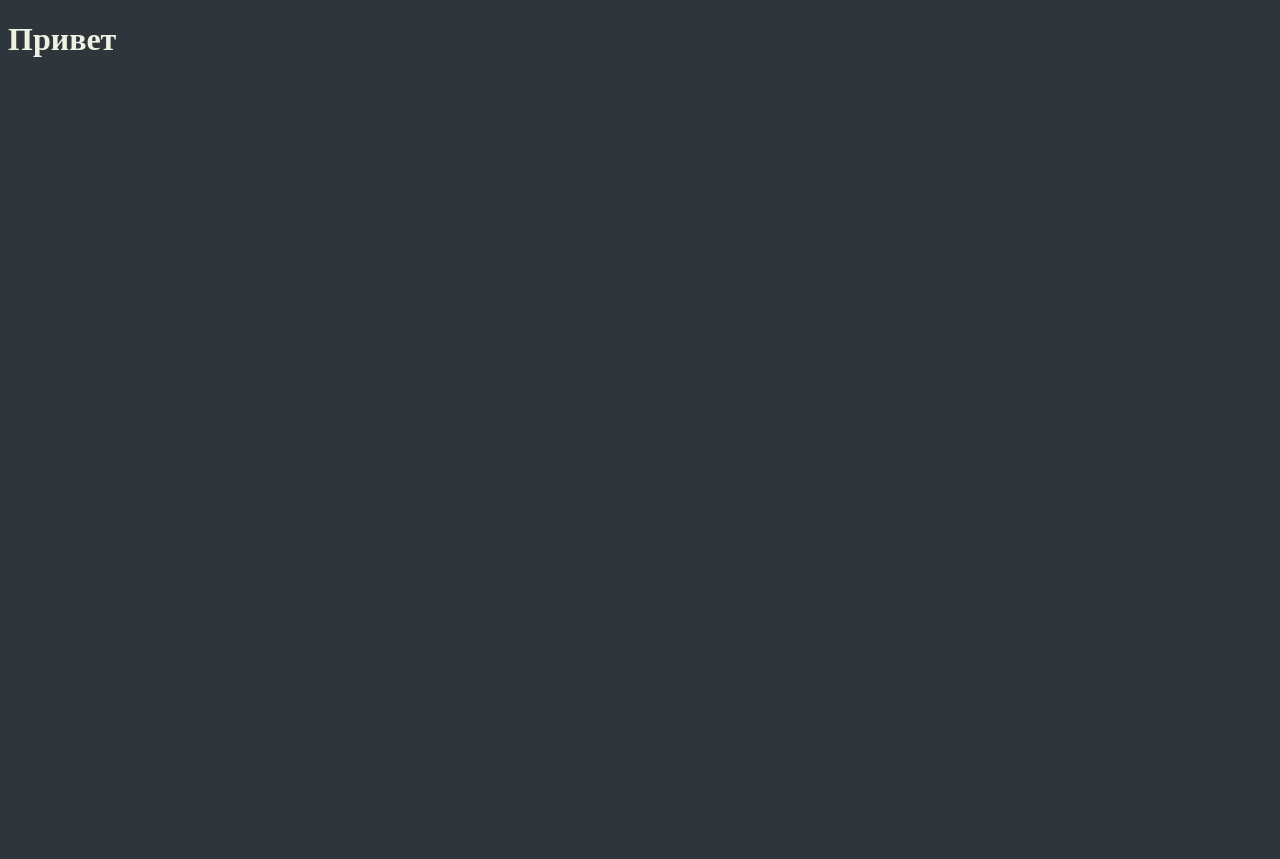
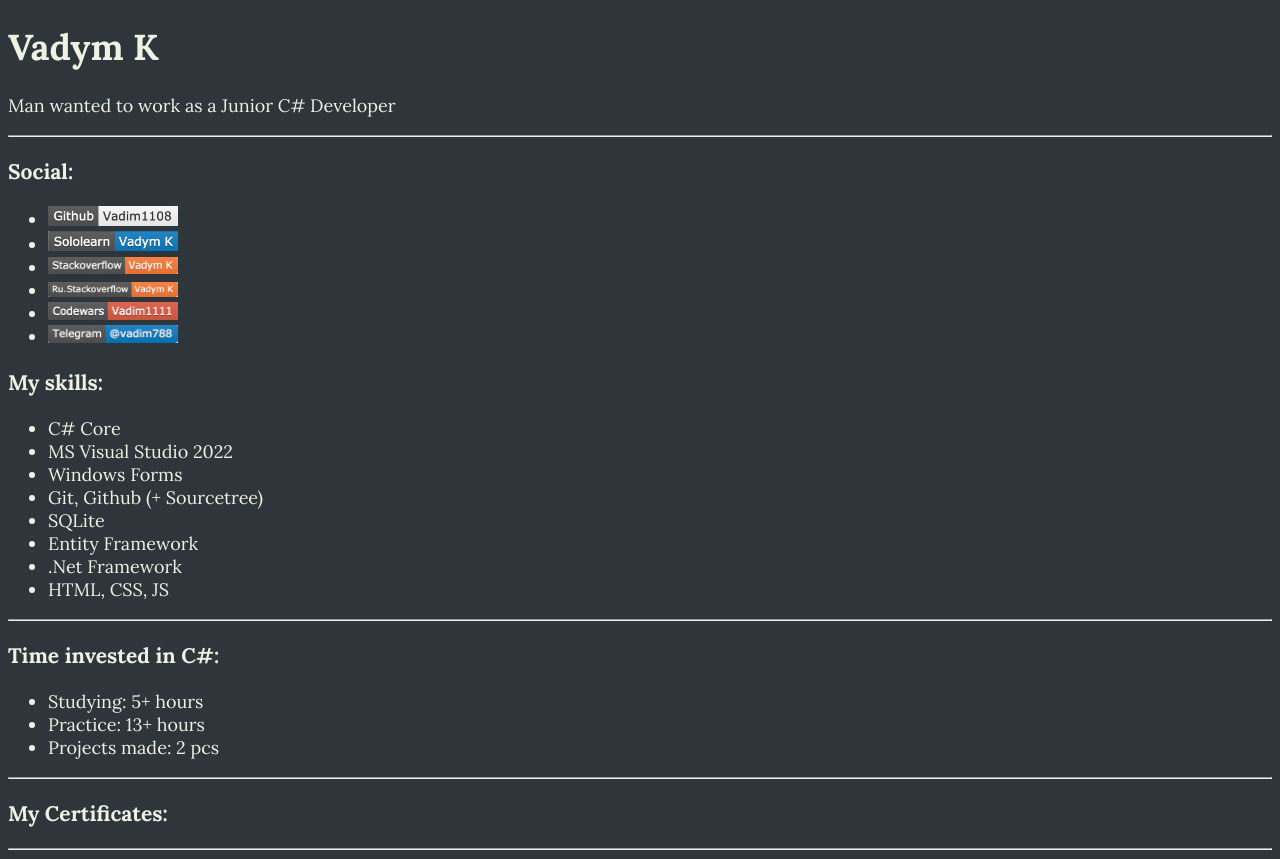
Before and after one commit to Vadim1108/Vadym_K.github.io, a plain HTML site: page index.html in a window 1280 px wide. Before the commit the page ends 800 px from the top, so only its background shows below. Drawn offline with Linux system fonts and the light colour scheme.

Commit message:
Starting web CV progect

```diff
--- a/index.html
+++ b/index.html
@@ -1,11 +1,45 @@
 <!DOCTYPE html>
-<html lang="ru">
+<html lang="en">
     <head>
         <meta charset="UTF-8">
-        <title>Главная страница</title>
+        <title>My CV</title>
         <link href="styles.css" rel="stylesheet "/>
     </head>
     <body>
-        <h1>Привет</h1>
+        <h1>Vadym K</h1>
+        <p>Man wanted to work as a Junior C# Developer</p>
+        <hr />
+        <h3>Social:</h3>
+        <ul>
+            <li><a href="https://github.com/Vadim1108" target="_blank"><img src="pics/github.png" width="130"/></a></li>
+            <li><a href="https://www.sololearn.com/profile/15848986" target="_blank";><img src="pics/sololearn.png" width="130"/></a></li>
+            <li><a href="https://stackoverflow.com/users/18847409/vadym-k" target="_blank";><img src="pics/stackoverflow.png" width="130"/></a></li>
+            <li><a href="https://ru.stackoverflow.com/users/496412/vadym-k" target="_blank";><img src="pics/ru-stackoverflow.png" width="130"/></a></li>
+            <li><a href="https://www.codewars.com/users/vadim1111 " target="_blank";><img src="pics/codewars.png" width="130"/></a></li>
+            <li><a href="https://t.me/vadim788" target="_blank";><img src="pics/telegram.png" width="130"/></a></li>
+        </ul>
+        <h3>My skills:</h3>
+        <ul>
+            <li>C# Core</li>
+            <li>MS Visual Studio 2022</Li>
+            <li>Windows Forms</li>
+            <li>Git, Github (+ Sourcetree)</li>
+            <li>SQLite</li>
+            <li>Entity Framework</li>
+            <li>.Net Framework</li>
+            <li>HTML, CSS, JS</li>
+        </ul>
+        <hr />
+        <h3>Time invested in C#:</h3>
+        <ul>
+            <li>Studying: 5+ hours</li>
+            <li>Practice: 13+ hours</li>
+            <li>Projects made: 2 pcs</li>
+        </ul>
+        <hr />
+        <h3>My Certificates:</h3>
+
+        <hr />
+
     </body>
 </html>
--- a/styles.css
+++ b/styles.css
@@ -1,5 +1,14 @@
+@import url('https://fonts.googleapis.com/css2?family=Lora:wght@400;700&display=swap');
+
 body {
     background-color: #2e363c;
     color: #eff1e3;
 
+    font-size: 18px;
+    font-family: 'Lora', serif;
+
 }
+
+a {
+    color: #eff1e3;
+}
```
Also changed, not shown: pics/codewars.png (added), pics/github.png (added), pics/ru-stackoverflow.png (added), pics/sololearn.png (added), pics/stackoverflow.png (added), pics/telegram.png (added).
